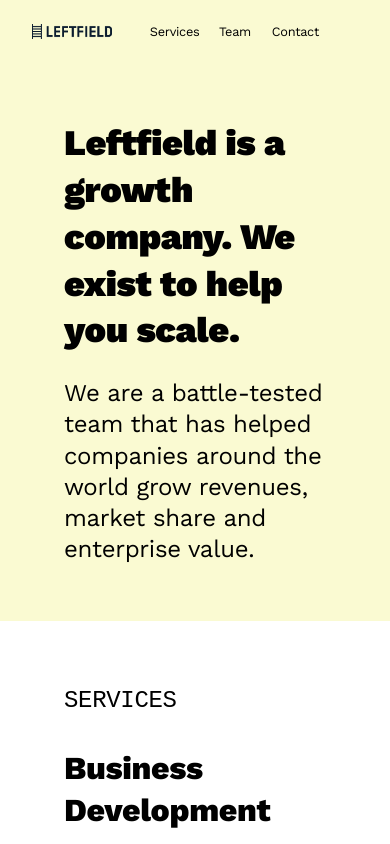
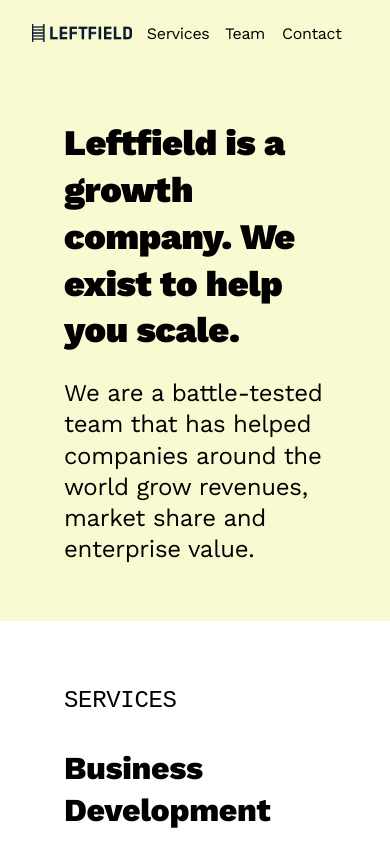
Before and after one commit to aaryamansen/leftfield-website, a Gatsby site: page / in a window 390 px wide. Shown: the top 844 px of the page. Built offline with nearby package versions, Linux system fonts and the light colour scheme; Gatsby itself is replaced by a stand-in of ours.

Commit message:
final Responsive2

```diff
--- a/src/components/Header.css
+++ b/src/components/Header.css
@@ -66,7 +66,7 @@
     }
 
     .Header a {
-        font-size: 0.8rem;
+        font-size: 1rem;
         color: black;
         font-weight: 400;
     }
@@ -76,6 +76,6 @@
     }
 
     .logoimg {
-        width: 80px;
+        width: 100px;
     }
 }
```
